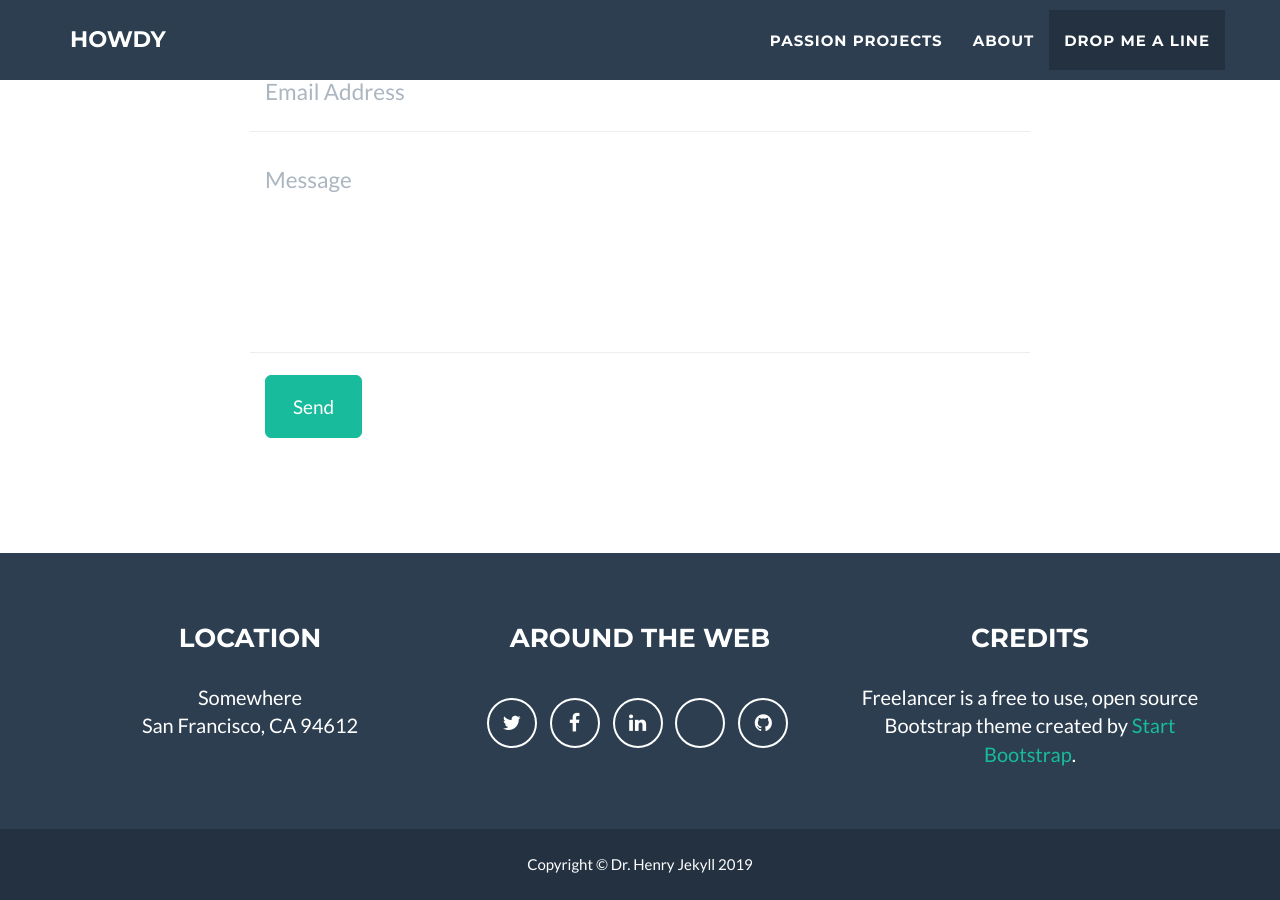
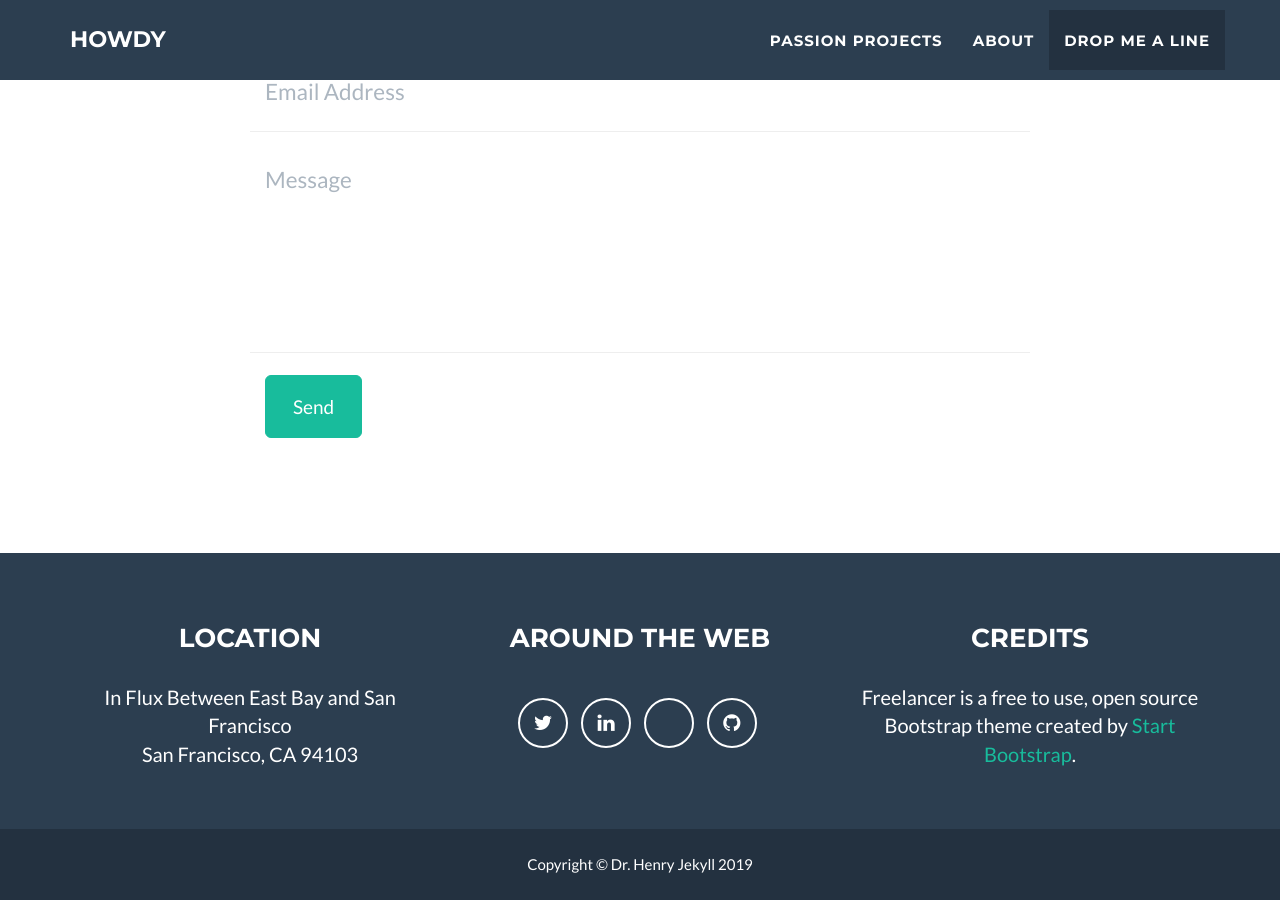
Before and after one commit to alyssaahn/alyssaahn.github.io, a Jekyll site: the page built from index.html, in a window 1280 px wide and 900 px high, scrolled down 2447 px. Built offline with Jekyll 4.4.1, drawn with Linux system fonts in a browser that asks for light colours; nearby versions of some CDN libraries; library files that are not in the unit come from our copies.

Commit message:
Update _config.yml

```diff
--- a/_config.yml
+++ b/_config.yml
@@ -2,10 +2,10 @@
 title: Howdy
 email: alyssalenaahn@Gmail.com
 url: http://whotookabyte.xyz/
-description: "Write an awesome description for your new site here. You can edit this line in _config.yml. It will appear in your document head meta (for Google search results) and in your feed.xml site description."
+description: "A collection of curiosity that lives in my mind and has come to fruition."
 keywords: "your keywords, separated by commas"
 skills: "Technical Consultant - Mathematician - Thinker"
-meta_author: LastName FirstName
+meta_author: Ahn alyssa
 
 # Google webmaster tools
 google_verify:
@@ -41,8 +41,6 @@ footer:
 social:
   - title: twitter
     url: http://twitter.com/jekyllrb
-  - title: facebook
-    url:
   - title: linkedin
     url: https://www.linkedin.com/in/alyssalahn/
   - title: vsco
@@ -52,8 +50,8 @@ social:
 
 # Postal address (add as many lines as necessary)
 address:
-  - line: Somewhere
-  - line: San Francisco, CA 94612
+  - line: In Flux Between East Bay and San Francisco
+  - line: San Francisco, CA 94103
 
 # Credits content
 credits: 'Freelancer is a free to use, open source Bootstrap theme created by <a href="http://startbootstrap.com">Start Bootstrap</a>.'
```
